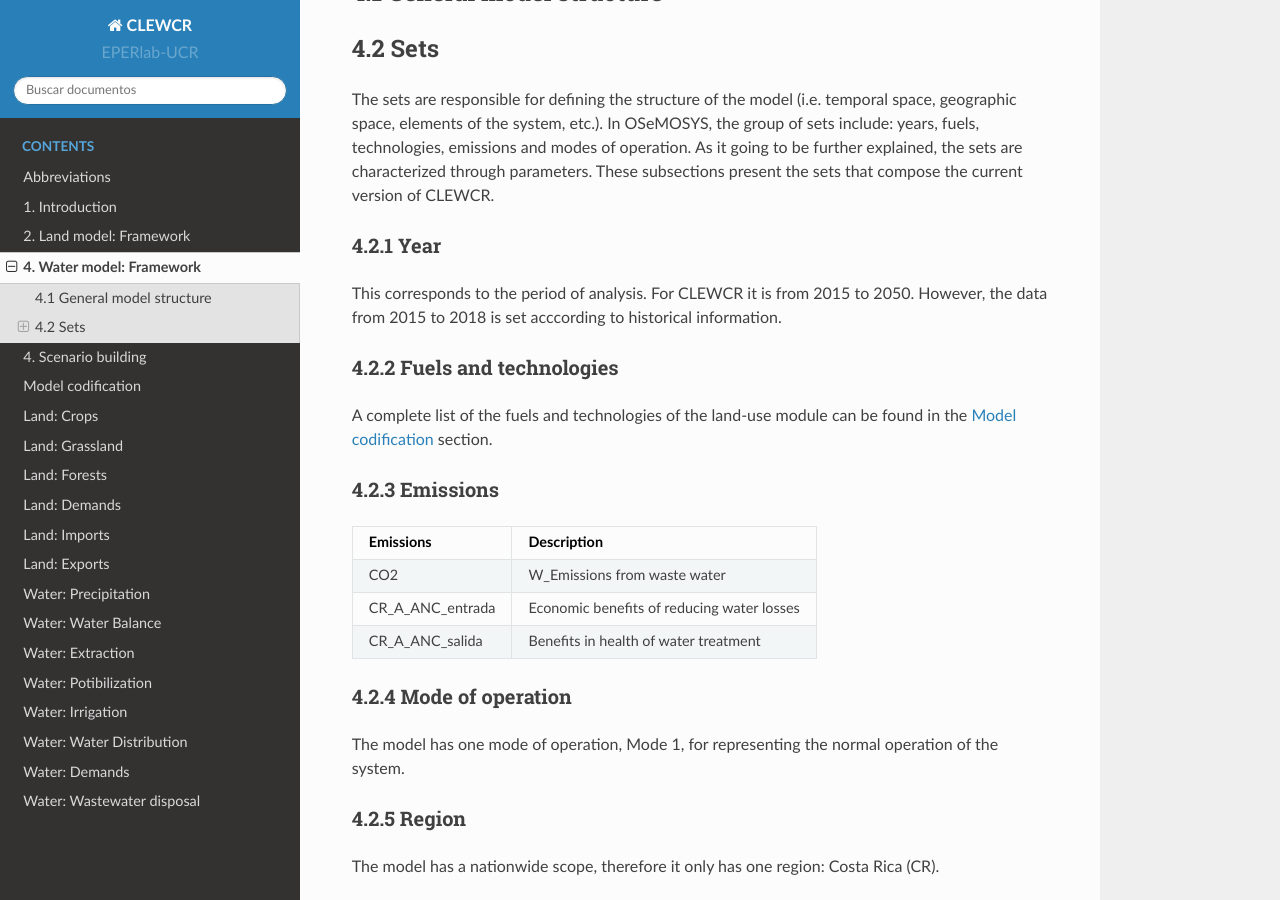
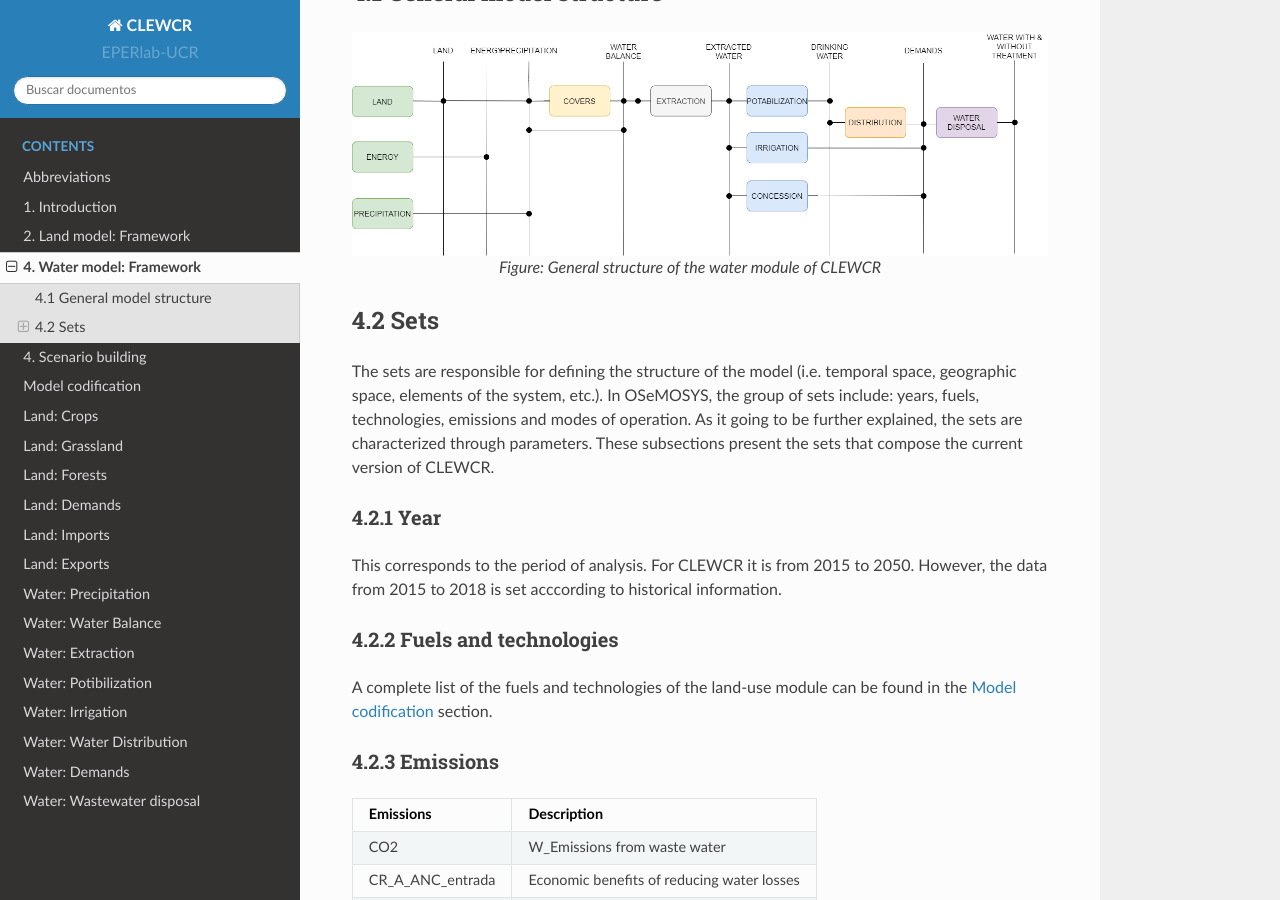
Before and after one commit to EPERLab/CLEW, a Sphinx documentation site: the page built from docs/02WaterModelFramework.rst, in a window 1280 px wide and 900 px high, scrolled down 304 px. Built offline with Sphinx 7.4.7 and the Read the Docs theme 2.0.0, drawn with Linux system fonts in a browser that asks for light colours; formulas are drawn with MathJax 3.

Commit message:
Update 02WaterModelFramework.rst

```diff
--- a/docs/02WaterModelFramework.rst
+++ b/docs/02WaterModelFramework.rst
@@ -6,10 +6,14 @@ In this section, we give an insight to the general framework of the water module
 4.1 General model structure
 +++++++++
 
+.. figure::  doc_imgs/Water__diagram.png
+   :align:   center
+   :width:   700 px
+
+   *Figure: General structure of the water module of CLEWCR*
 
 4.2 Sets
 +++++++++
-
 
 The sets are responsible for defining the structure of the model (i.e. temporal space, geographic space, elements of the system, etc.). In OSeMOSYS, the group of sets include: years, fuels, technologies, emissions and modes of operation. As it going to be further explained, the sets are characterized through parameters. These subsections present the sets that compose the current version of CLEWCR.
 
```
